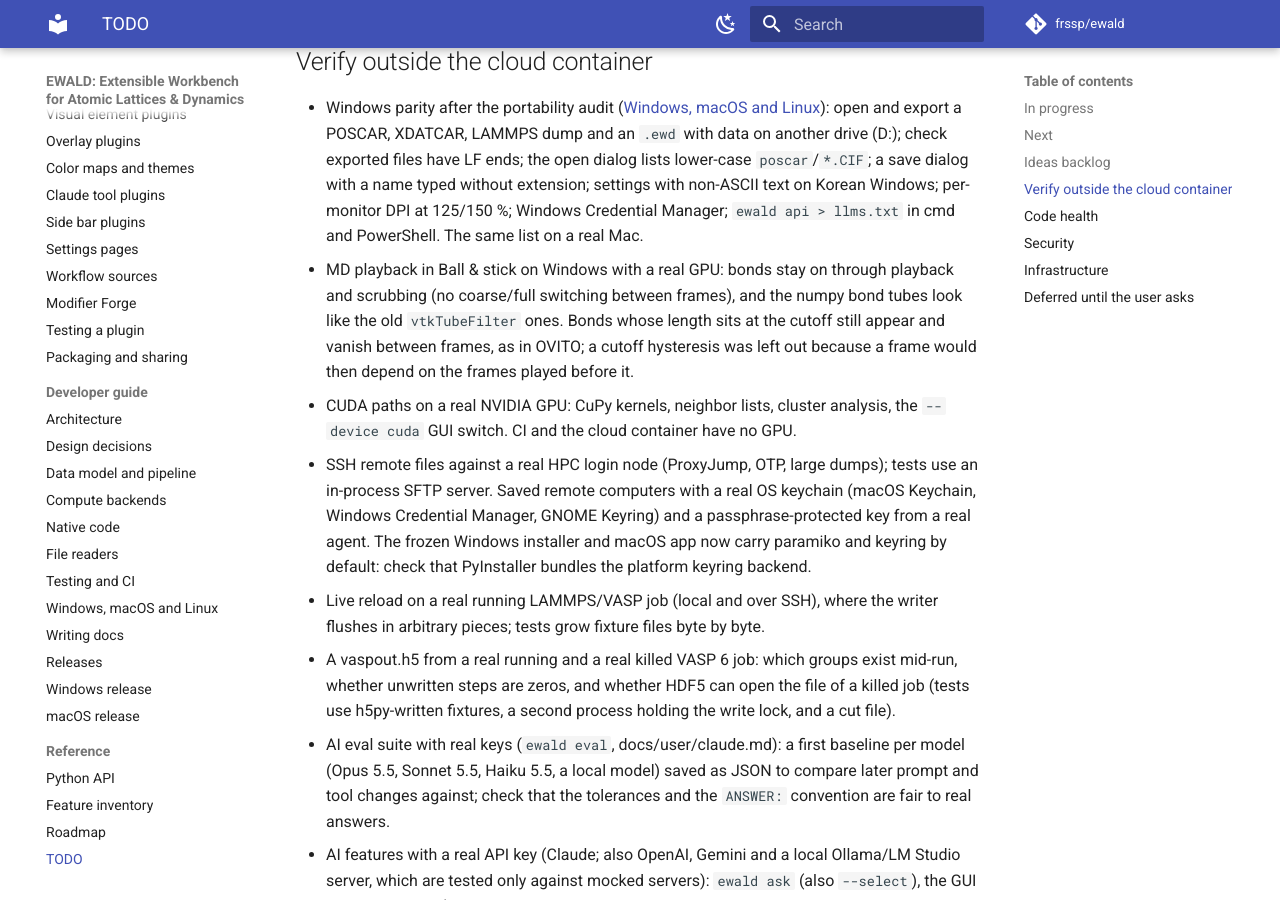
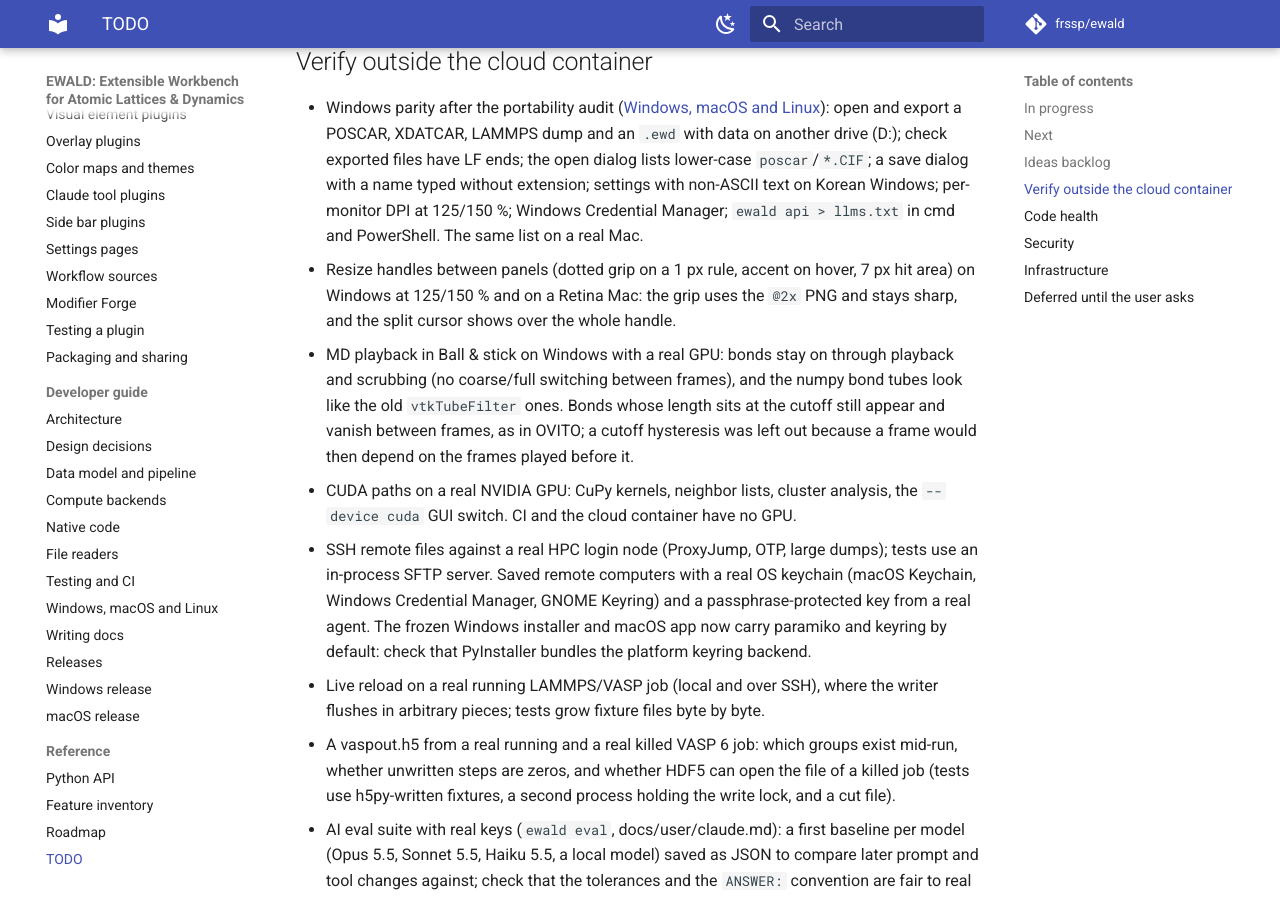
Before and after one commit to frssp/ewald, an MkDocs documentation site: the page built from docs/todo.md, in a window 1280 px wide and 900 px high, scrolled down 13527 px. Built offline with MkDocs 1.6.1 and Material for MkDocs 9.7.7, drawn with Linux system fonts in a browser that asks for light colours; comment, search, counter and statistics services are not loaded.

Commit message:
todo: verify resize handles on Windows/Mac hi-DPI

```diff
--- a/docs/todo.md
+++ b/docs/todo.md
@@ -486,6 +486,9 @@ From the feature-ideas review (2026-10-19), after the four in progress above.
   dialog with a name typed without extension; settings with non-ASCII text on Korean Windows;
   per-monitor DPI at 125/150 %; Windows Credential Manager; `ewald api > llms.txt` in cmd and
   PowerShell. The same list on a real Mac.
+- Resize handles between panels (dotted grip on a 1 px rule, accent on hover, 7 px hit area)
+  on Windows at 125/150 % and on a Retina Mac: the grip uses the `@2x` PNG and stays sharp, and
+  the split cursor shows over the whole handle.
 - MD playback in Ball & stick on Windows with a real GPU: bonds stay on through playback and
   scrubbing (no coarse/full switching between frames), and the numpy bond tubes look like the
   old `vtkTubeFilter` ones. Bonds whose length sits at the cutoff still appear and vanish
```
